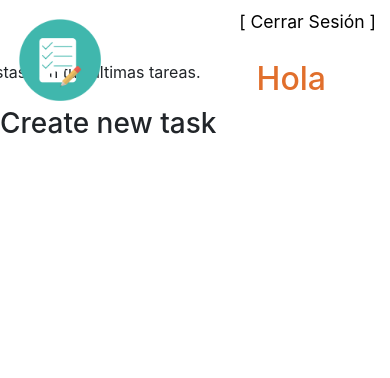
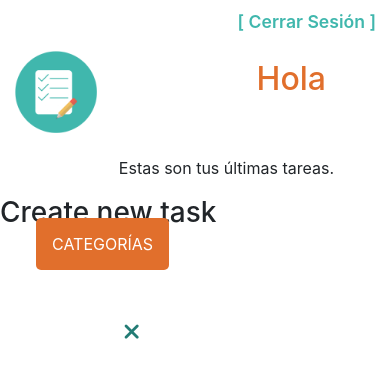
Before and after one commit to unai6/TodoList-client, a React (Create React App) app: page /create-task/1 in a window 390 px wide. Shown: the top 378 px of the page. Built offline with nearby package versions, Linux system fonts and the light colour scheme; sample sign-in values are in the browser's storage.

Commit message:
sidebar router added

```diff
--- a/public/index.html
+++ b/public/index.html
@@ -13,6 +13,7 @@
 
     <link rel="manifest" href="%PUBLIC_URL%/manifest.json" />
     <link rel="stylesheet" href="https://stackpath.bootstrapcdn.com/bootstrap/4.5.2/css/bootstrap.min.css" integrity="sha384-JcKb8q3iqJ61gNV9KGb8thSsNjpSL0n8PARn9HuZOnIxN0hoP+VmmDGMN5t9UJ0Z" crossorigin="anonymous">
+    <script src="https://kit.fontawesome.com/a418f03537.js" crossorigin="anonymous"></script>
     <title>Organízate!</title>
   </head>
   <body>
--- a/src/App.js
+++ b/src/App.js
@@ -2,6 +2,7 @@ import React, { useState, useEffect } from 'react';
 import SideBar from './Components/SideBar';
 import { BrowserRoutes } from './Routes/BrowserRoutes';
 import Nav from './Components/Nav'
+import { BrowserRouter as Router } from "react-router-dom";
 
 export const App = (props) => {
   const [token] = useState(localStorage.getItem('token'));
@@ -16,18 +17,20 @@ export const App = (props) => {
 
 
   return (
+    <Router>
       <div style={{ display: "flex", flexDirection: 'column' }} >
         {
           token ? <Nav /> : null
         }
-      <div style={{ display: "flex" }}>
+        <div >
           {
             token ? <SideBar /> : null
           }
           <div>
-          <BrowserRoutes/>
+            <BrowserRoutes />
           </div>
         </div>
       </div>
+    </Router>
   );
 }
--- a/src/CSS/dashboard.css
+++ b/src/CSS/dashboard.css
@@ -1,14 +1,17 @@
 @media (min-width:320px) and (max-width:768px) {
     .bg-component {
-        background: #4399B5
+        background: #4399B5;
+        width: 100vw;
+        height: 100vh;
+        position: absolute;
     }
 
     .logo {
         height: 6em !important;
         position: relative;
-        right: 1.5em;
-        bottom: 1.5em;
         width: 6em !important;
+        bottom: 1em;
+        left: .5em;
     }
 
     .h2-name {
@@ -27,7 +30,9 @@
         border: none;
         background: transparent;
         font-size: 1.1em;
-        outline:none !important;
+        outline: none !important;
+        color: #40B7AD;
+        font-weight: 600;
     }
 
     .btn-categories {
@@ -35,11 +40,38 @@
         border: none;
         padding: 1em;
         color: white;
-        border-radius: 5px
+        border-radius: 5px;
+        position: relative;
+        top: 3em;
+    }
+
+    .btn-create-task {
+        background: #E16F2C;
+        border: none;
+        padding: 1em;
+        color: white;
+        border-radius: 5px;
+        position: relative;
+        left: 13em;
+        top: 1.3em;
+        height: 3.3em;
+        outline: none;
+
     }
 
     .dashboard {
         background: white
+    }
+
+    .div-tasks {
+        background: white;
+        position: relative;
+        top: 2.75em;
+        min-height: 80vh;
+        padding: 1em;
+        margin-left: 1em;
+        margin-right: 1em;
+        border-radius: 5px;
     }
 
 }
--- a/src/CSS/slideMenu.css
+++ b/src/CSS/slideMenu.css
@@ -3,6 +3,15 @@
 @media (min-width:320px) and (max-width:768px) {
 
 
+  .bm-menu-wrap {
+    position: absolute !important;
+    right: inherit;
+    z-index: 1100;
+    width: 300px;
+    height: 80% !important;
+    transition: all 0.5s ease 0s;
+    margin-top: 6em;
+  }
 
   .userMenu .bm-menu {
     padding: 2.5em 0;
@@ -12,8 +21,8 @@
     width: 13em !important;
     transition: all 0.5s ease 0s;
     height: 100vh;
-    top: 4em !important;
-    position: absolute;
+    top: 7.5em !important;
+    overflow: hidden !important;
   }
 
   .bm-overlay {
@@ -21,19 +30,21 @@
   }
 
   .bm-burger-button {
-    position: fixed;
+
+    position: absolute;
     width: 36px;
     height: 30px;
     left: 36px;
-    top: 36px;
+    top: 11.5em;
+
   }
 
   .bm-burger-button > button {
     position: absolute;
     left: 0px;
     top: 0px;
-    width: 15vw !important;
-    height: 10vh !important;
+    width: 32vw !important;
+    height: 11vh !important;
     margin: 0px;
     padding: 0px;
     border: none;
@@ -53,9 +64,32 @@
     font-weight: 600;
     line-height: 4.5em;
     position: relative;
-    right: 4em;
+    right:3em;
+    margin-top: 1.5em;
 
   }
+
+  .menu-item{
+    outline:none !important
+  }
+
+  .bm-cross-button{
+    position: absolute;
+    left: 5.5em;
+    top: 1em !important;
+    z-index: 2000;
+    font-size: 1.4em;
+  }
+  .bm-cross-button:after {
+
+    font-family: "Font Awesome 5 Free"; font-weight: 900; content: "\f00d";
+    color:#237c75;
+  }
+
+  .bm-cross-button > button {
+    outline:none !important
+  }
+
 
   .slide-right {
     -webkit-animation: slide-right 1s cubic-bezier(0.250, 0.460, 0.450, 0.940)linear both;
--- a/src/Components/Dashboard.js
+++ b/src/Components/Dashboard.js
@@ -1,7 +1,7 @@
 import React, { useEffect, useState } from 'react';
 import '../CSS/dashboard.css'
 import { getUserData } from '../api/apiCalls'
-
+import {Link} from 'react-router-dom'
 
 
 const Dashboard = ( props ) => {
@@ -25,7 +25,7 @@ const Dashboard = ( props ) => {
 
     return (
         <div className='bg-component' data-test='app-component'>
-
+            <Link to={`/create-task/${props.match.params.userId}`}><button className='btn-create-task'> + NUEVA TAREA</button></Link>
             <div className='div-tasks'> {
                 userTasks.map((task, index) => {
                     return (
--- a/src/Components/Nav.js
+++ b/src/Components/Nav.js
@@ -20,6 +20,7 @@ const Nav = () => {
         <div data-test='app-component'>
             <button className='btn-logout d-block ml-auto mb-4 mr-2 mt-2' onClick={handleClickLogout}>[ Cerrar Sesión ]</button>
             <div>
+                <img className='logo' src='/list-2389219_640-removebg-preview.png' alt='pic' data-test='image-logo' />
                 <h2 className='h2-name'>Hola {user.nickName}</h2>
                 <p className='p-title-tasks'>Estas son tus últimas tareas.</p>
             </div>
--- a/src/Components/SideBar.js
+++ b/src/Components/SideBar.js
@@ -1,11 +1,12 @@
 import React, { useState } from 'react';
 import '../CSS/slideMenu.css';
 import { slide as Menu } from "react-burger-menu";
+import { useHistory  } from "react-router-dom";
 
 const SideBar = () => {
-
+    const history = useHistory()
     const [menuOpen, setMenuOpen] = useState(true);
-    // const user = JSON.parse(localStorage.getItem('user'))
+    const user = JSON.parse(localStorage.getItem('user'))
 
 
 
@@ -16,23 +17,29 @@ const SideBar = () => {
         setMenuOpen(!menuOpen)
     }
 
-
+    const handleHome = () => {
+        history.push(`/dashboard/${user.userId}`);
+        document.location.reload();
+    }
     return (
         <div>
-            <Menu onStateChange={(state) => handleStateChange(state)} className='userMenu' isOpen={menuOpen} disableCloseOnEsc disableAutoFocus customBurgerIcon={ <img className='logo' src='/list-2389219_640-removebg-preview.png' alt='pic' data-test='image-logo' />} >
+            <Menu onStateChange={(state) => handleStateChange(state)} className='userMenu' isOpen={menuOpen} disableCloseOnEsc disableAutoFocus customBurgerIcon={<span className='btn-categories'>CATEGORÍAS</span>} >
 
-                <button className='close-menu' onClick={closeMenuHandler}><i className="far fa-times-circle close-menu"></i></button>
-                <button onClick={closeMenuHandler} className="menu-item bm-icon bm-item btn-handler btn-homeinfo">
-                    Home
+                <button onClick = {handleHome} onClickCapture={closeMenuHandler} className="menu-item  bm-item btn-handler">
+                    INICIO
+                </button>
+
+                <button onClick={closeMenuHandler} className="menu-item  bm-item btn-handler">
+                    PENDIENTES
+                </button>
+                <button onClick={closeMenuHandler} className="menu-item  bm-item btn-handler">
+                    COMPLETADAS
                         </button>
-                <button onClick={closeMenuHandler} className="menu-item bm-icon bm-item btn-handler btn-homeinfo">
-                    About
+                <button onClick={closeMenuHandler} className="menu-item  bm-item btn-handler">
+                    SUPERMERCADO
                         </button>
-                <button onClick={closeMenuHandler} className="menu-item bm-icon bm-item btn-handler btn-homeinfo portfolio">
-                    Portfolio
-                        </button>
-                <button onClick={closeMenuHandler} className="menu-item bm-icon bm-item btn-handler btn-homeinfo">
-                    Contact
+                <button onClick={closeMenuHandler} className="menu-item  bm-item btn-handler">
+                    IMPORTANTES
                         </button>
 
             </Menu>
--- a/src/Routes/BrowserRoutes.js
+++ b/src/Routes/BrowserRoutes.js
@@ -30,7 +30,7 @@ export function BrowserRoutes(props) {
         </Router>
     )
 }
-/** */
+
 
 export default BrowserRoutes;
 
```
Lines whose indentation alone changed are shown as unchanged.
